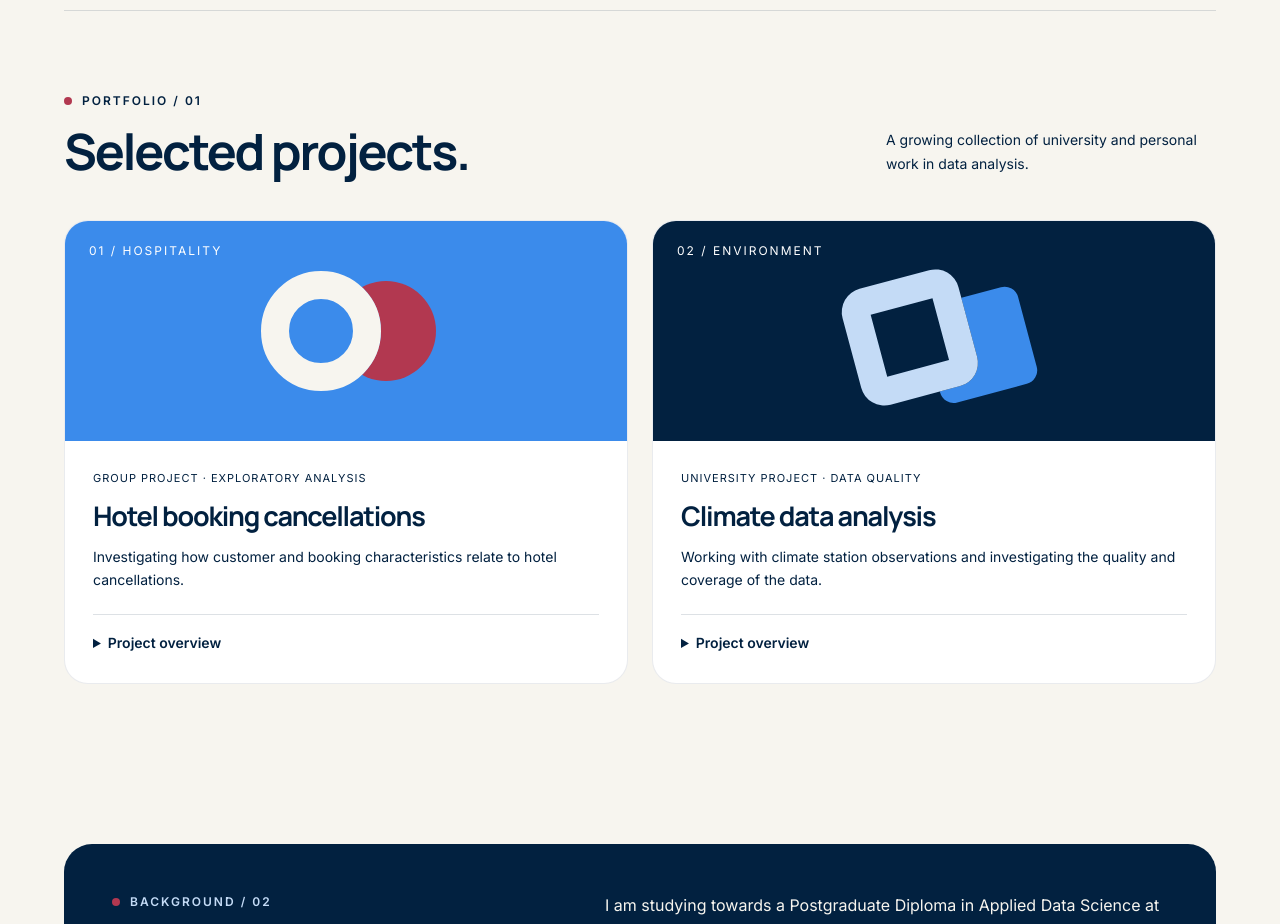
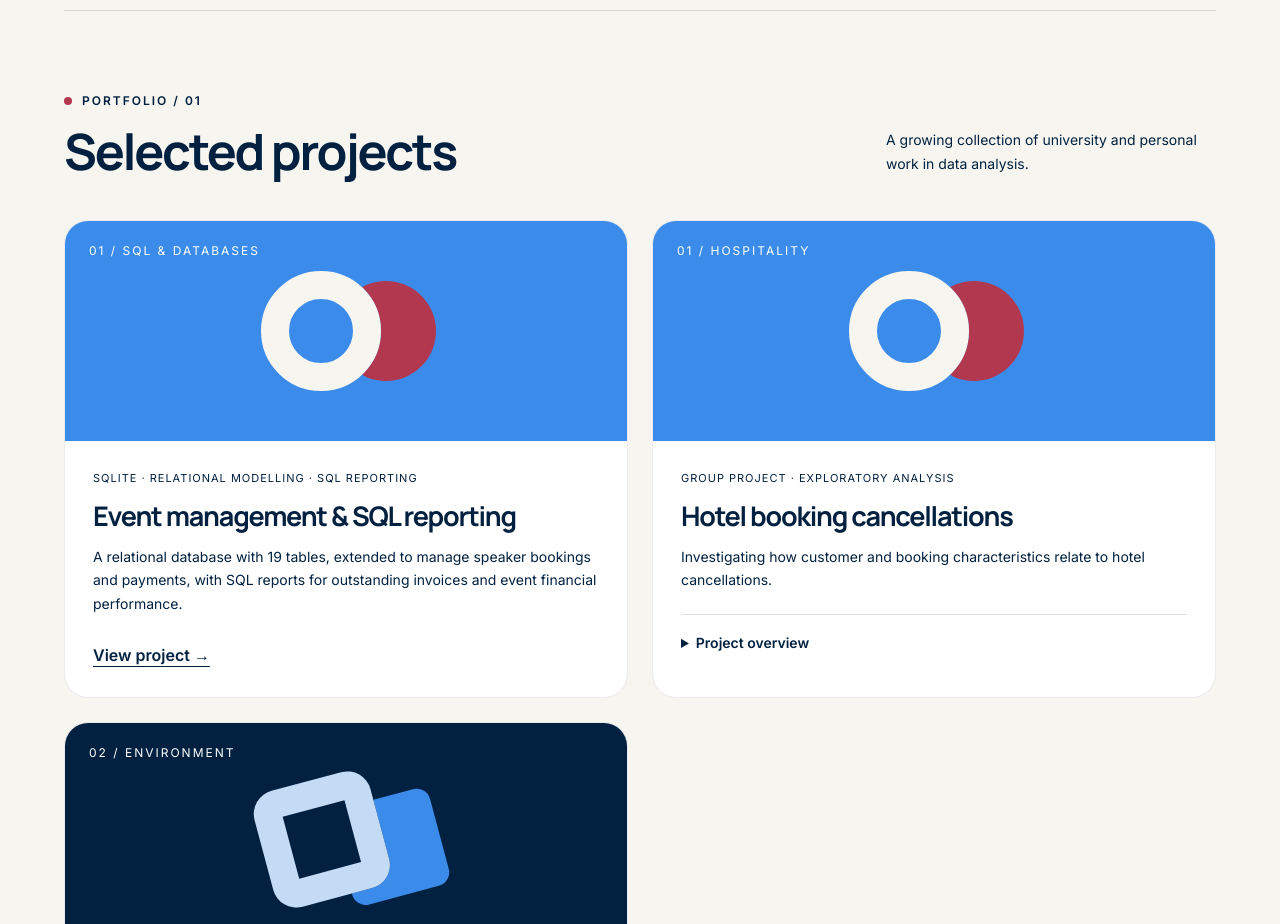
Before and after one commit to ViktoriiaPopovaNZ/viktoriiapopovanz.github.io, a plain HTML site: page index.html in a window 1280 px wide. Shown: the part 840-1764 px from the top of the page. Drawn offline with Linux system fonts and the light colour scheme.

Commit message:
Update index.html

```diff
--- a/index.html
+++ b/index.html
@@ -298,12 +298,31 @@
         <div class="section-head">
           <div>
             <div class="eyebrow">Portfolio / 01</div>
-            <h2>Selected projects.</h2>
+            <h2>Selected projects</h2>
           </div>
           <p>A growing collection of university and personal work in data analysis.</p>
         </div>
 
         <div class="projects">
+          <article class="card">
+  <div class="cover cover-one" aria-hidden="true">
+    <span class="cover-number">01 / SQL &amp; DATABASES</span>
+    <div class="motif"></div>
+  </div>
+  <div class="card-body">
+    <div class="tags">SQLite · Relational modelling · SQL reporting</div>
+    <h3>Event management &amp; SQL reporting</h3>
+    <p>
+      A relational database with 19 tables, extended to manage
+      speaker bookings and payments, with SQL reports for
+      outstanding invoices and event financial performance.
+    </p>
+    <a href="event-management.html"
+       style="display:inline-block; margin-top:12px; font-weight:600; text-underline-offset:5px;">
+      View project →
+    </a>
+  </div>
+</article>
           <article class="card">
             <div class="cover cover-one" aria-hidden="true">
               <span class="cover-number">01 / HOSPITALITY</span>
```
